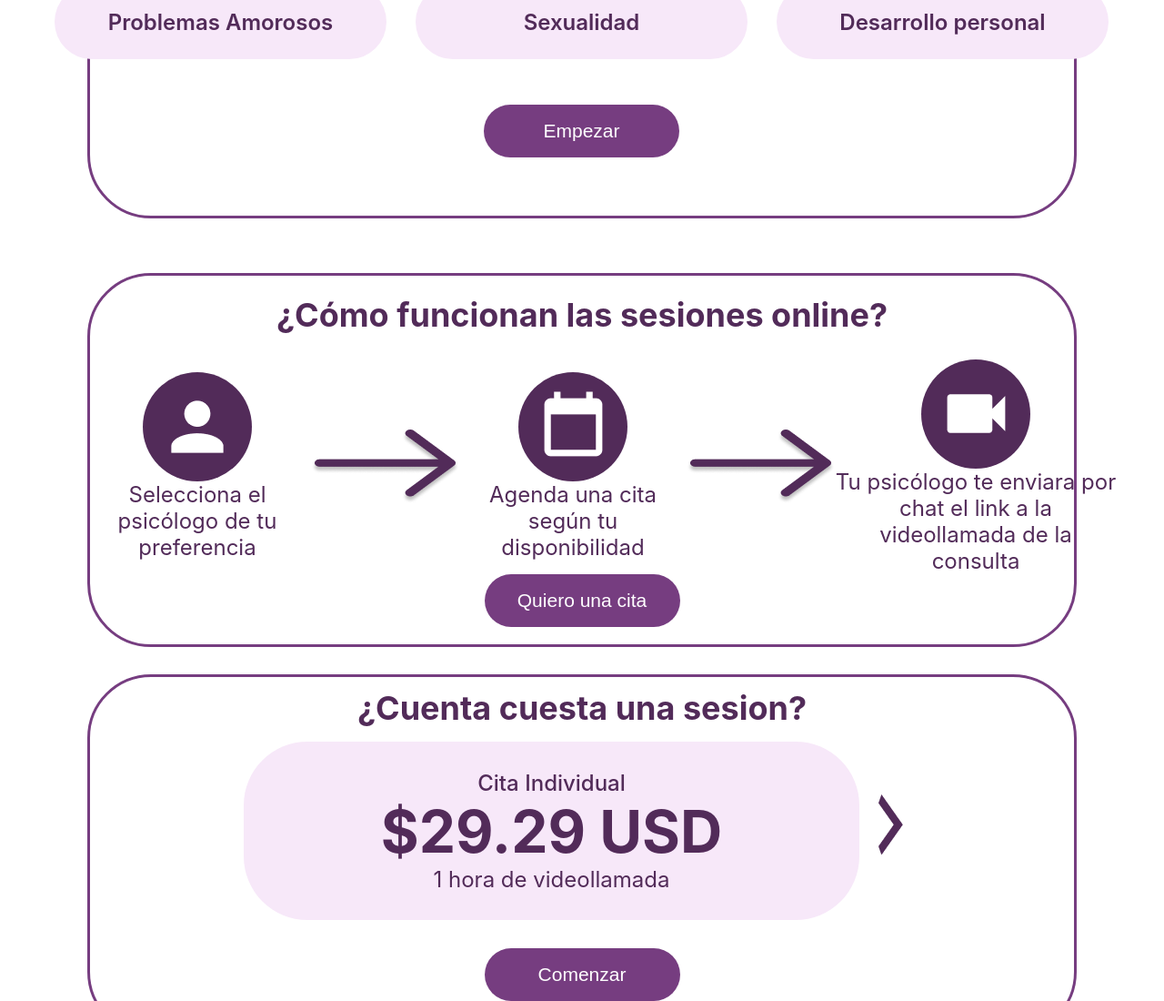
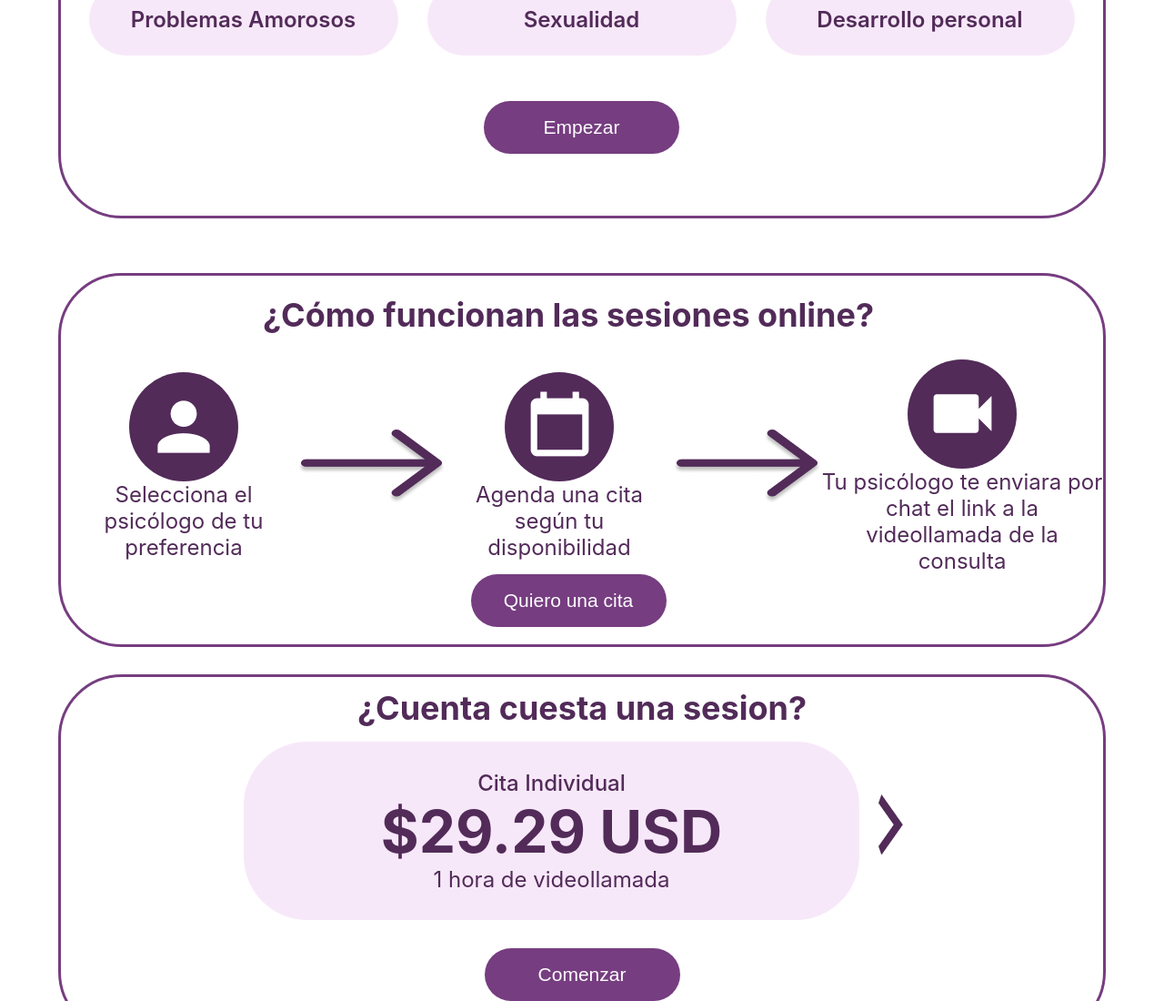
Before and after one commit to jesus13santi/Psicofi, a React (Create React App) app: page / in a window 1280 px wide. Shown: the part 1610-2710 px from the top of the page at 91% size. Built offline with nearby package versions, Linux system fonts and the light colour scheme.

Commit message:
Errores de vistas arreglados

```diff
--- a/src/components/Hpage/Hpage.module.css
+++ b/src/components/Hpage/Hpage.module.css
@@ -99,7 +99,7 @@
 .box{
     margin-top: 30px;
     border: 3px solid #763D80;
-    width: 85%;
+    width: 90%;
     /* width: 1380px; */
     display: flex;
     flex-direction: column;
@@ -138,8 +138,8 @@
     align-items: center;
     justify-content: center;
     vertical-align: middle;
-    height: 82px;
-    width: 365px;
+    height: 80px;
+    width: 340px;
     background-color: #F7E8F9;
     border-radius: 70px;
     font-weight: 600;
@@ -152,7 +152,7 @@
 
 .function{
     height: 411px;
-    padding: 11px 40px 10px 40px ;
+    padding: 11px 40px 10px 10px ;
     align-items: center;
     justify-content: center;
 
@@ -299,7 +299,7 @@
 
 .mensajeCliente{
     background-color: #F7E8F9;
-    width: 550px;
+    width: 80%;
     height:200px;
     padding: 10px 20px 10px 35px;
     border-radius: 70px;
@@ -365,7 +365,7 @@
 
 
 
-/* TABLE */
+/* TABLET */
 @media (max-width:1024px){
     .container{
         font-size: 20px;
```
